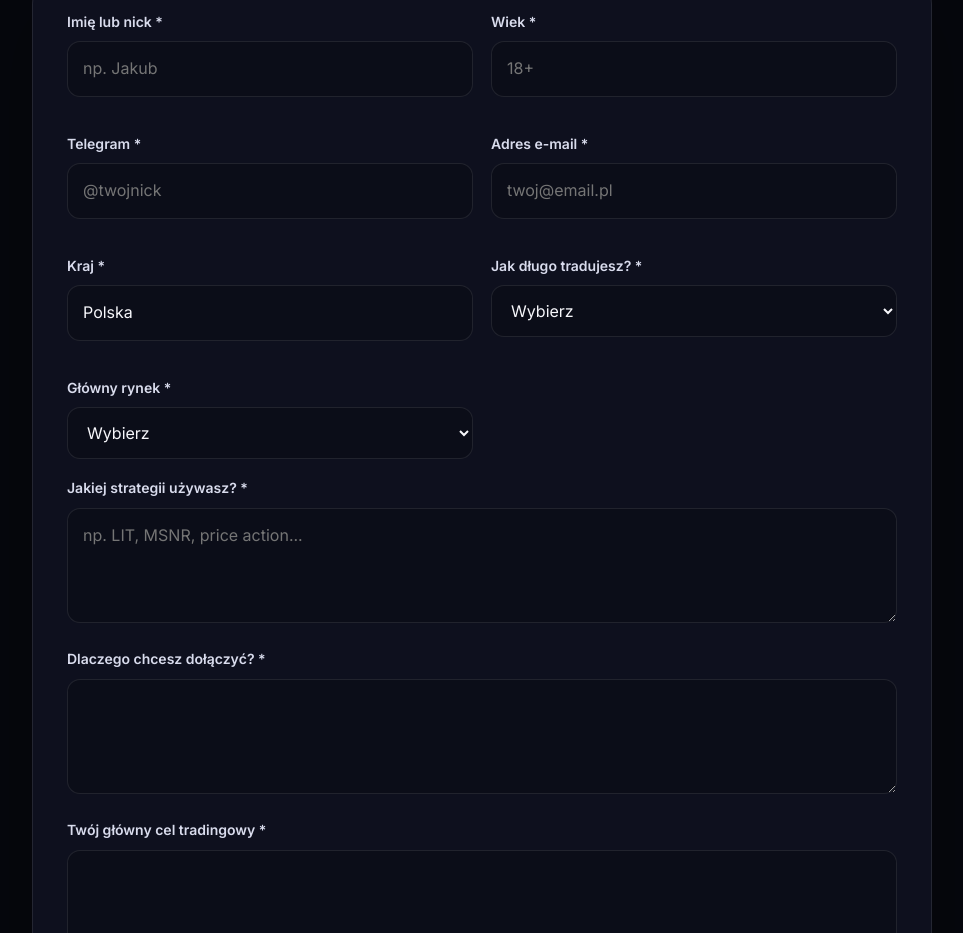
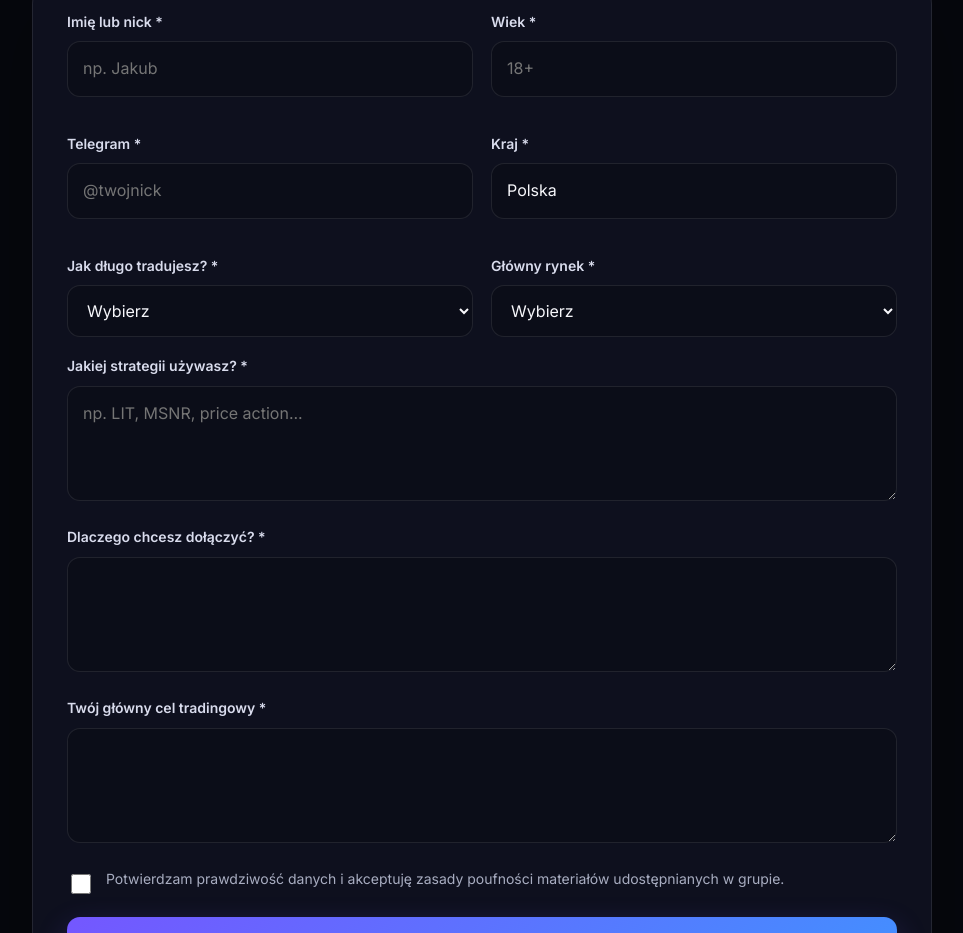
Before and after one commit to jacob20fx/jacob20fx, a plain HTML site: page index.html in a window 1280 px wide. Shown: the part 1334-2267 px from the top of the page, without its empty margins (158-1121 px from the left). Drawn offline with nearby package versions, Linux system fonts and the light colour scheme.

Commit message:
Update index.html

```diff
--- a/index.html
+++ b/index.html
@@ -45,16 +45,6 @@
           <label><span>Imię lub nick *</span><input name="name" required maxlength="60" placeholder="np. Jakub"></label>
           <label><span>Wiek *</span><input name="age" type="number" required min="18" max="99" placeholder="18+"></label>
           <label><span>Telegram *</span><input name="telegram" required maxlength="60" placeholder="@twojnick"></label>
-          <label>
-  <span>Adres e-mail *</span>
-  <input
-    name="email"
-    type="email"
-    required
-    maxlength="120"
-    placeholder="twoj@email.pl"
-  >
-</label>
           <label><span>Kraj *</span><input name="country" required maxlength="60" value="Polska"></label>
           <label><span>Jak długo tradujesz? *</span>
             <select name="experience" required><option value="">Wybierz</option><option>Mniej niż 3 miesiące</option><option>3–6 miesięcy</option><option>6–12 miesięcy</option><option>1–2 lata</option><option>Powyżej 2 lat</option></select>
```
